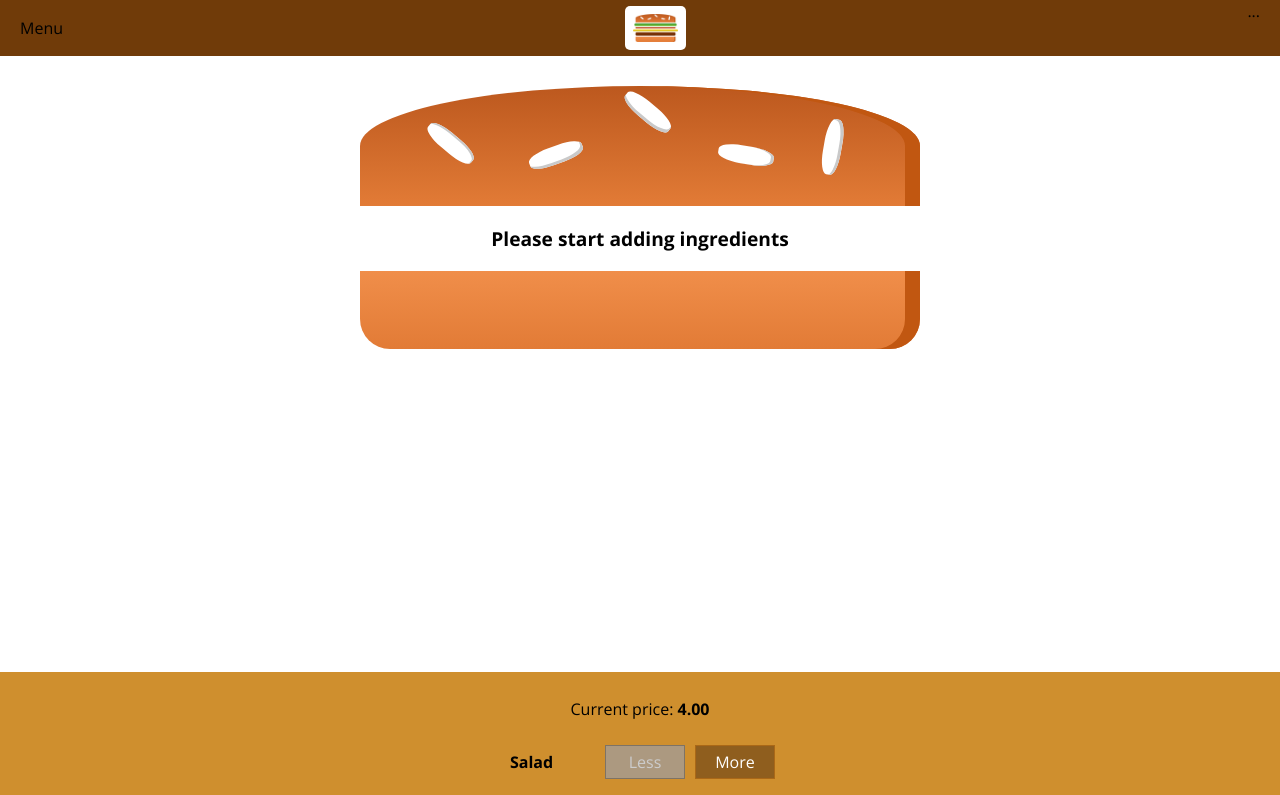
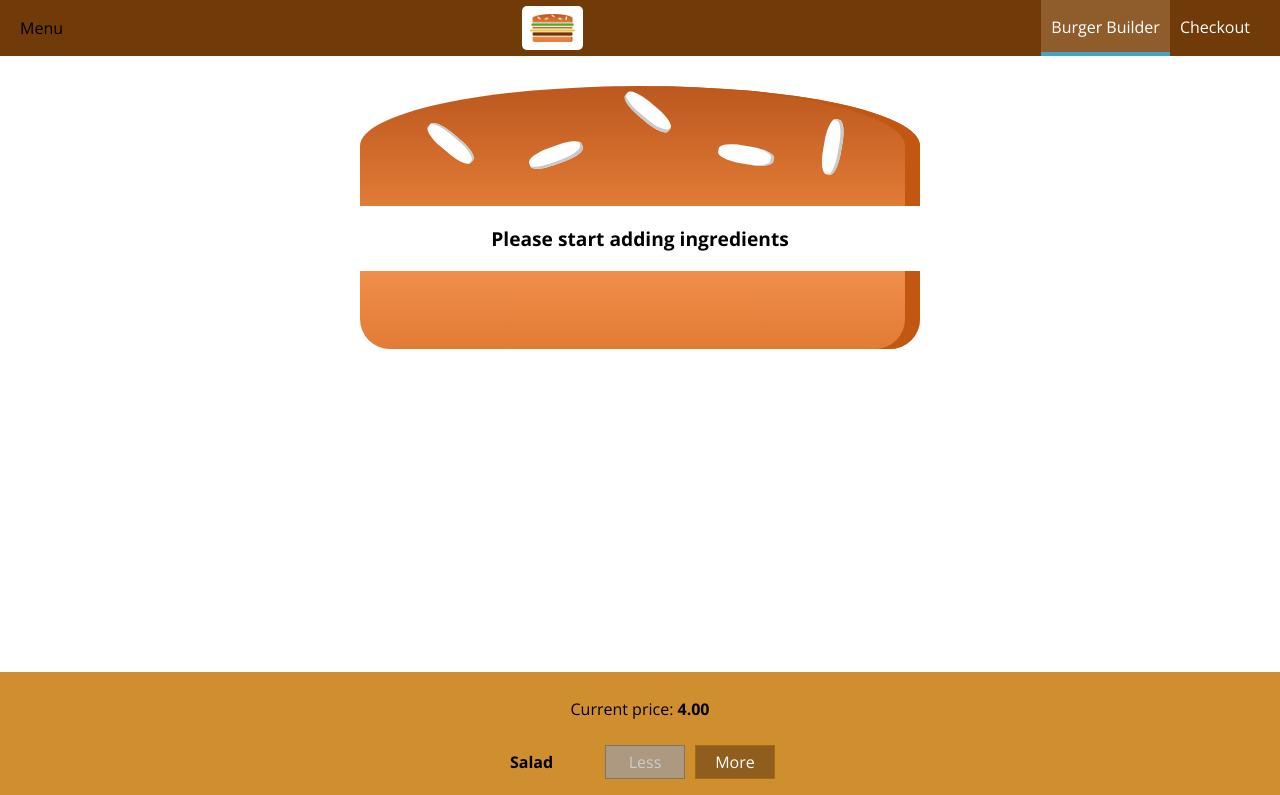
Before and after one commit to mabolhasani/BurgerBuilder, a React (Create React App) app: page / in a window 1280 px wide. Shown: the top 795 px of the page. Built offline with nearby package versions, Linux system fonts and the light colour scheme.

Commit message:
added navigation items and item inside of it

```diff
--- /dev/null
+++ b/src/components/Navigation/NavigationItems/NavigationItem/NavigationItem.jsx
@@ -0,0 +1,12 @@
+import React from "react";
+import classes from "./NavigationItem.module.css";
+
+const NavigationItem = (props) => (
+  <li className={classes.NavigationItem}>
+    <a href={props.link} className={props.active ? classes.active : null}>
+      {props.children}
+    </a>
+  </li>
+);
+
+export default NavigationItem;
--- /dev/null
+++ b/src/components/Navigation/NavigationItems/NavigationItem/NavigationItem.module.css
@@ -0,0 +1,25 @@
+.NavigationItem {
+  margin: 0;
+  box-sizing: border-box;
+  display: flex;
+  height: 100%;
+  align-items: center;
+}
+
+.NavigationItem a {
+  color: white;
+  text-decoration: none;
+  height: 100%;
+  padding: 16px 10px;
+  border-bottom: 4px solid transparent;
+  box-sizing: border-box;
+  display: block;
+}
+
+.NavigationItem a:hover,
+.NavigationItem a:active,
+.NavigationItem a.active {
+  background-color: #8f5c2c;
+  border-bottom: 4px solid #40a4c8;
+  color: white;
+}
--- /dev/null
+++ b/src/components/Navigation/NavigationItems/NavigationItems.jsx
@@ -0,0 +1,14 @@
+import React from "react";
+import classes from "./NavigationItems.module.css";
+import NavigationItem from "./NavigationItem/NavigationItem";
+
+const NavigationItems = (props) => (
+  <ul className={classes.NavigationItems}>
+    <NavigationItem link="/" active>
+      Burger Builder
+    </NavigationItem>
+    <NavigationItem link="/">Checkout</NavigationItem>
+  </ul>
+);
+
+export default NavigationItems;
--- /dev/null
+++ b/src/components/Navigation/NavigationItems/NavigationItems.module.css
@@ -0,0 +1,8 @@
+.NavigationItems {
+  margin: 0;
+  padding: 0;
+  list-style: none;
+  display: flex;
+  align-items: center;
+  height: 100%;
+}
--- a/src/components/Navigation/Toolbar/Toolbar.jsx
+++ b/src/components/Navigation/Toolbar/Toolbar.jsx
@@ -1,13 +1,15 @@
 import React from "react";
 import classes from "./Toolbar.module.css";
 import Logo from "../../Logo/Logo";
-
+import NavigationItems from "../NavigationItems/NavigationItems";
 const Toolbar = (props) => {
   return (
     <header className={classes.Toolbar}>
       <div>Menu</div>
       <Logo />
-      <nav>...</nav>
+      <nav>
+        <NavigationItems />
+      </nav>
     </header>
   );
 };
```
